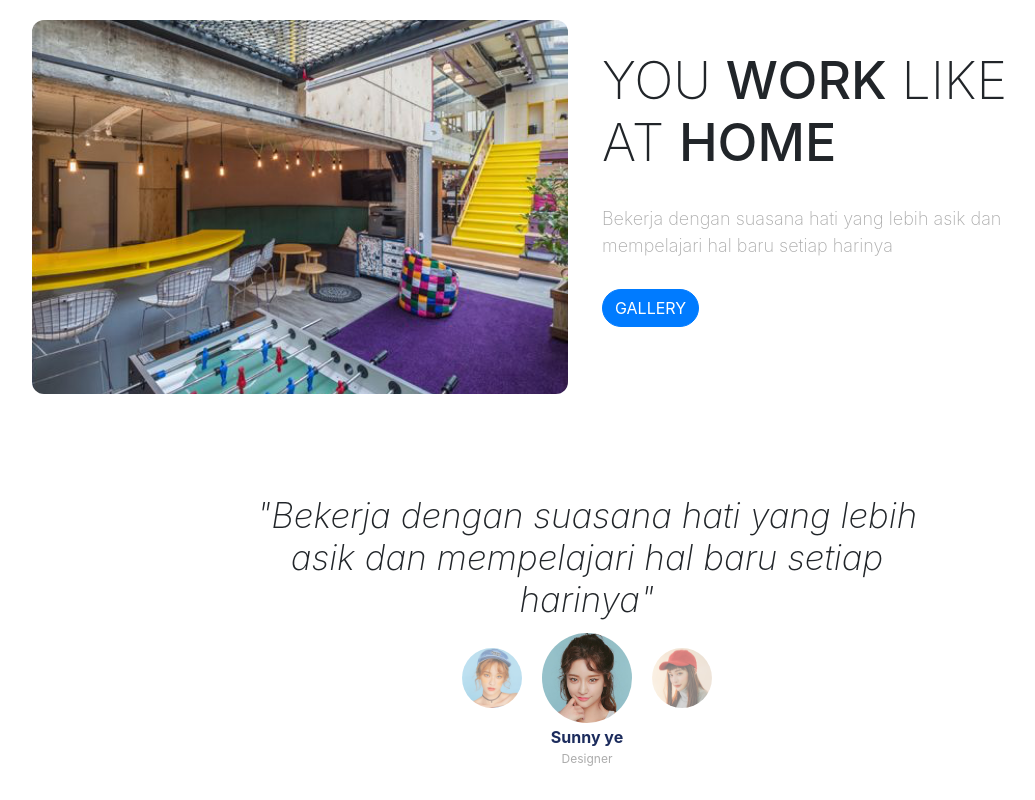
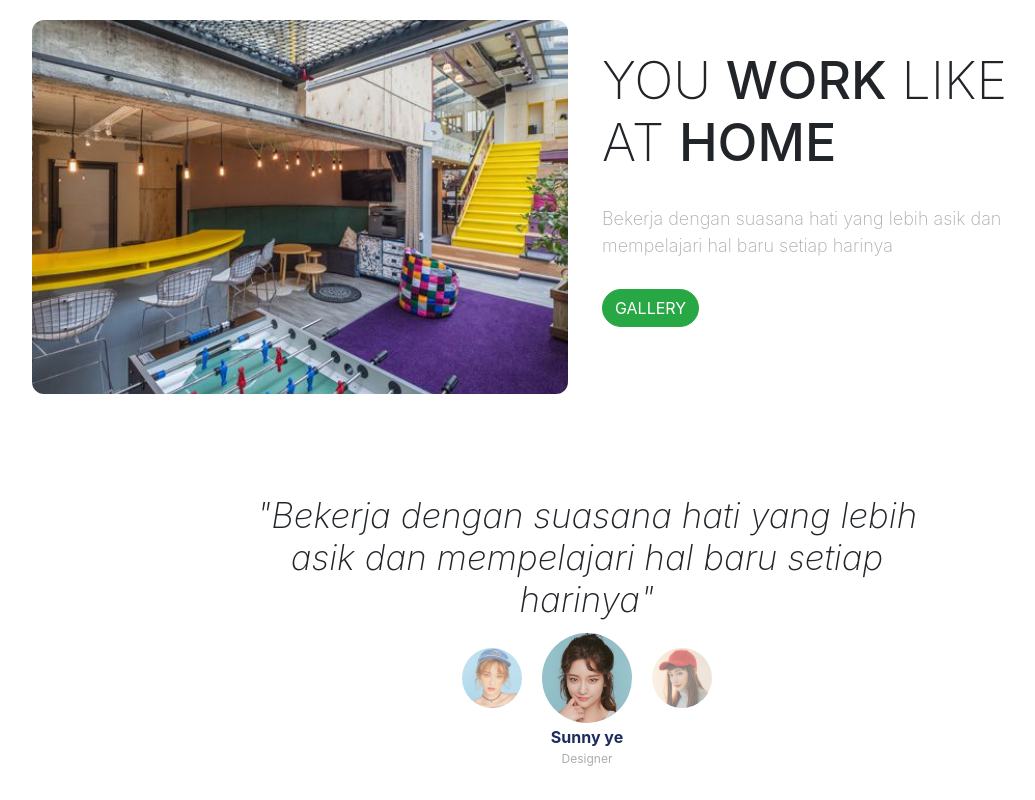
Before and after one commit to syahrul-25/web-landing, a plain HTML site: page index.html in a window 1280 px wide. Shown: the part 811-1611 px from the top of the page, without its empty margins (53-1088 px from the left). Drawn offline with nearby package versions, Linux system fonts and the light colour scheme; a web font is replaced by a local one.

Commit message:
mengubah warna tombol

```diff
--- a/index.html
+++ b/index.html
@@ -86,7 +86,7 @@
       <div class="col-lg-5">
          <h3>You <span>work</span> like at <span>home</span></h3>
         <p>Bekerja dengan suasana hati yang lebih asik dan mempelajari hal baru setiap harinya</p>
-        <a href="" class="btn btn-primary tombol">Gallery</a>
+        <a href="" class="btn btn-success tombol">Gallery</a>
       </div>
     </div>
     <!-- Akhir Working space -->
```
